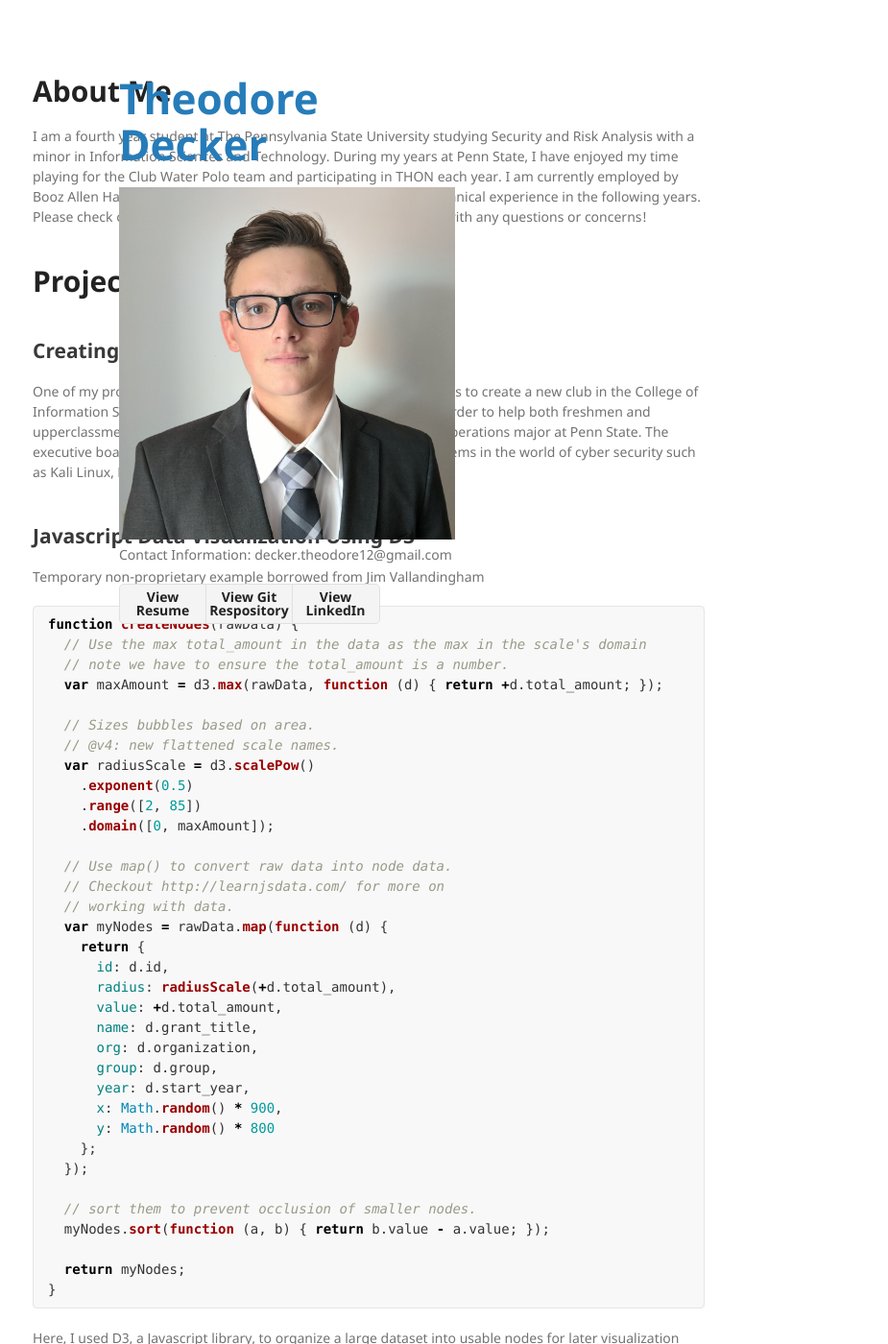
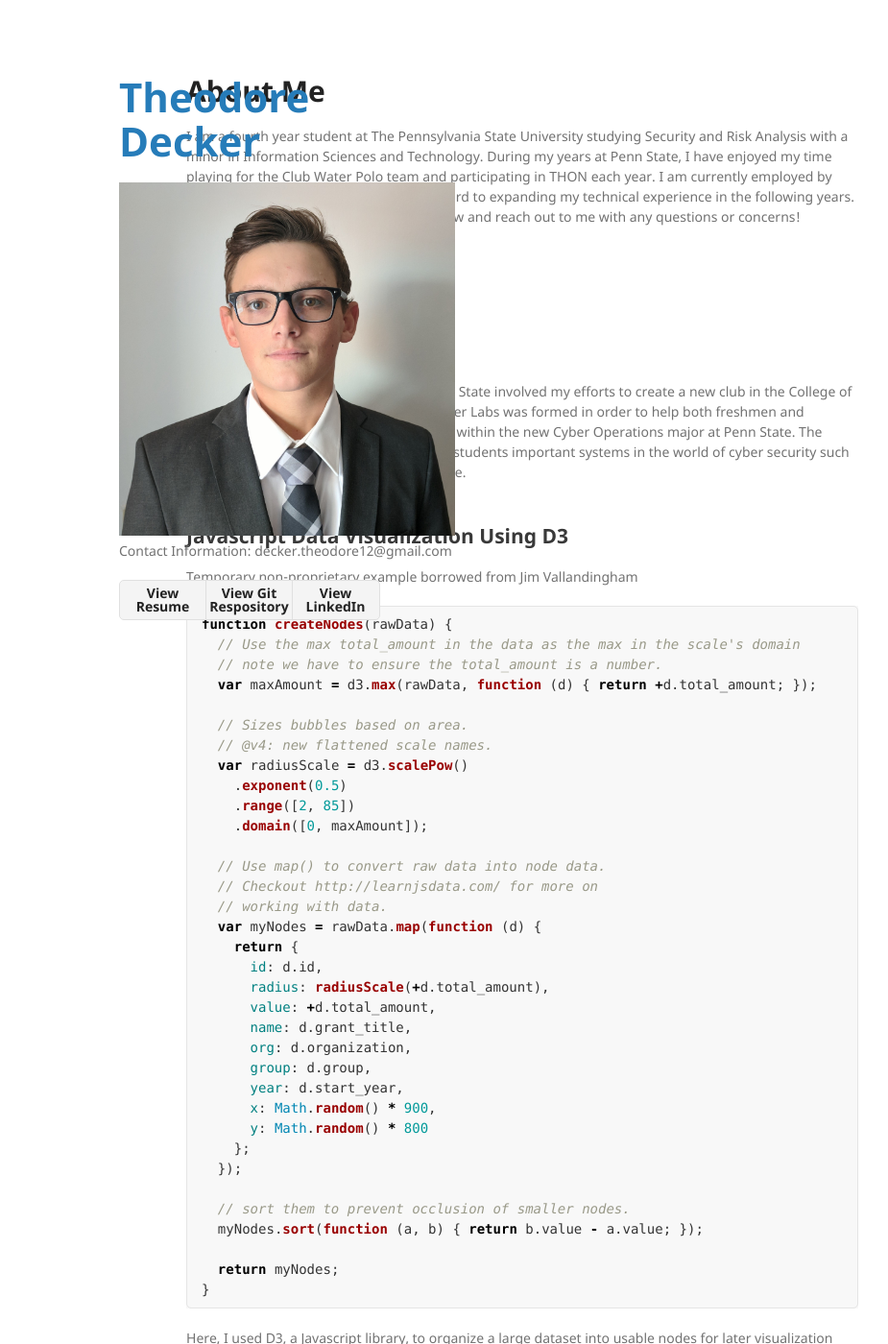
Before and after one commit to theodore-decker/theodore-decker.github.io, a Jekyll site: the page built from index.md, in a window 1280 px wide and 1400 px high. Shown: the whole window at 96% size, without its empty margins (176-1101 px from the left). Built offline with Jekyll 4.4.1, drawn with Linux system fonts in a browser that asks for light colours; our own code applies the rules of GitHub Pages for plain Markdown files.

Commit message:
Update jekyll-theme-minimal.scss

```diff
--- a/_sass/jekyll-theme-minimal.scss
+++ b/_sass/jekyll-theme-minimal.scss
@@ -42,7 +42,7 @@ h3, h4, h5, h6 {
 
 a {
   color:#267CB9;
-  font-size: 44px;
+  font-size: 42px;
   text-decoration:none;
 }
 
@@ -181,7 +181,7 @@ strong {
 
 section {
   width:700px;
-  float: none;
+  float: right;
   padding-bottom:50px;
 }
 
```
